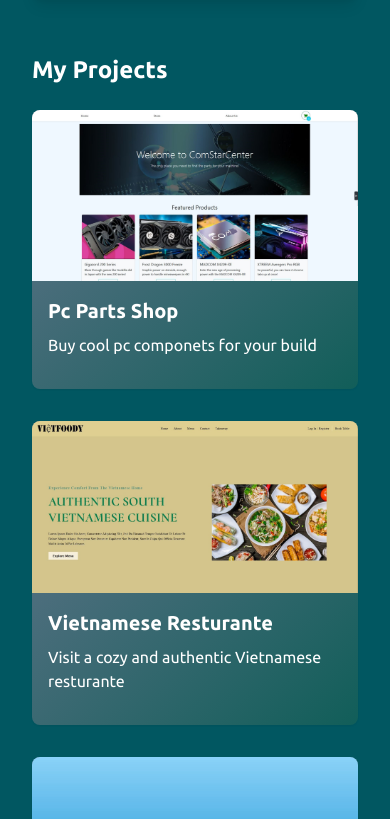
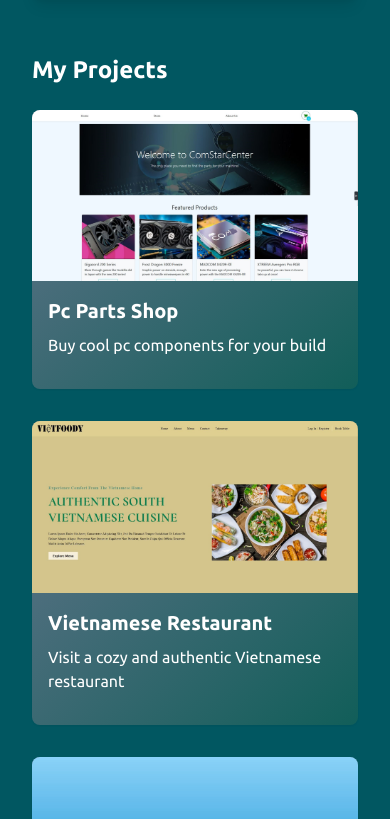
Before and after one commit to NThomTNg/Portfolio, a React (Vite) app: page / in a window 390 px wide. Shown: the part 2465-3284 px from the top of the page. Built offline with nearby package versions, Linux system fonts and the light colour scheme.

Commit message:
fix vercel production error 404

```diff
--- a/src/App.tsx
+++ b/src/App.tsx
@@ -17,9 +17,13 @@ const AppContent = () => {
 
   useEffect(() => {
     setTimeout(() => setLoading(false), 2000);
-    window.addEventListener('scroll', () => {
+
+    const handleScroll = () => {
       setShowButton(window.scrollY > 300);
-    });
+    };
+
+    window.addEventListener('scroll', handleScroll);
+    return () => window.removeEventListener('scroll', handleScroll);
   }, []);
 
   const shouldShowNavbar = location.pathname !== '/java-game-project';
@@ -54,6 +58,7 @@ const AppContent = () => {
             </>
           }
         />
+        <Route path="*" element={<div>404 - Not Found</div>} />
       </Routes>
     </>
   );
--- a/src/components/Projects.tsx
+++ b/src/components/Projects.tsx
@@ -1,4 +1,5 @@
 import React from 'react';
+import { useNavigate } from 'react-router-dom';
 import p1 from '../assets/project1.jpg';
 import p2 from '../assets/project2.jpg';
 import p3 from '../assets/project3.jpg';
@@ -16,14 +17,14 @@ const projects: Project[] = [
   {
     id: 1,
     name: "Pc Parts Shop",
-    description: "Buy cool pc componets for your build",
+    description: "Buy cool pc components for your build",
     imageUrl: p1,
     githubUrl: "https://nthomtng.github.io/ShoppingCart/"
   },
   {
     id: 2,
-    name: "Vietnamese Resturante",
-    description: "Visit a cozy and authentic Vietnamese resturante",
+    name: "Vietnamese Restaurant",
+    description: "Visit a cozy and authentic Vietnamese restaurant",
     imageUrl: p2,
     githubUrl: "https://nthomtng.github.io/Resturante-home-page/"
   },
@@ -39,18 +40,31 @@ const projects: Project[] = [
     name: "Java Game (Early development)",
     description: "A game reminiscent of the old 2d rpgs",
     imageUrl: p4,
-    githubUrl: ""
+    githubUrl: "" // Empty string for internal routing
   }
 ];
 
-const ProjectCard: React.FC<{ project: Project }> = ({ project }) => (
+const ProjectCard: React.FC<{ project: Project }> = ({ project }) => {
+  const navigate = useNavigate();
+
+  const handleClick = () => {
+    if (project.id === 4) {
+      navigate('/java-game-project');
+    }
+  };
+
+  return (
+    <div
+      onClick={project.id === 4 ? handleClick : undefined}
+      className="block mb-3 cursor-pointer"
+    >
+      {project.id !== 4 ? (
         <a
-    href={project.id === 4 ? '/java-game-project' : project.githubUrl}
-    target={project.id === 4 ? '_self' : '_blank'}
+          href={project.githubUrl}
+          target="_blank"
           rel="noopener noreferrer"
-    className="block mb-3"
         >
-    <div className={`bg-gradient-to-br from-slate-500 to-teal-800 rounded-lg shadow-sm overflow-hidden transform duration-500 hover:scale-105`}>
+          <div className="bg-gradient-to-br from-slate-500 to-teal-800 rounded-lg shadow-sm overflow-hidden transform duration-500 hover:scale-105">
             <img
               src={project.imageUrl}
               alt={project.name}
@@ -62,11 +76,26 @@ const ProjectCard: React.FC<{ project: Project }> = ({ project }) => (
             </div>
           </div>
         </a>
+      ) : (
+        <div className="bg-gradient-to-br from-slate-500 to-teal-800 rounded-lg shadow-sm overflow-hidden transform duration-500 hover:scale-105">
+          <img
+            src={project.imageUrl}
+            alt={project.name}
+            className="w-full lg:h-80 h-auto object-cover"
+          />
+          <div className="p-4">
+            <h3 className="text-xl text-white font-semibold mb-2">{project.name}</h3>
+            <p className="text-white mb-4">{project.description}</p>
+          </div>
+        </div>
+      )}
+    </div>
   );
+};
 
 const Projects: React.FC = () => {
   return (
-    <div id='projects' className="container mx-auto px-4 py-10">
+    <div id="projects" className="container mx-auto px-4 py-10">
       <h2 className="text-2xl text-white font-bold mb-6">My Projects</h2>
       <div className="grid grid-cols-1 gap-5 md:grid-cols-2 lg:gap-10">
         {projects.map(project => (
```
Lines whose indentation alone changed are shown as unchanged.
